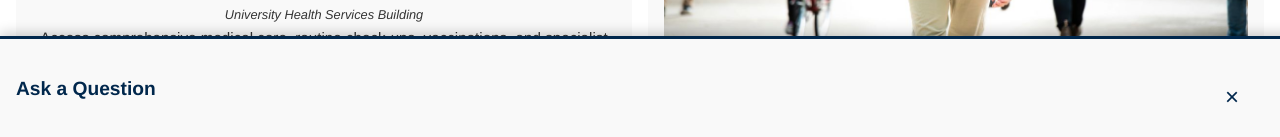
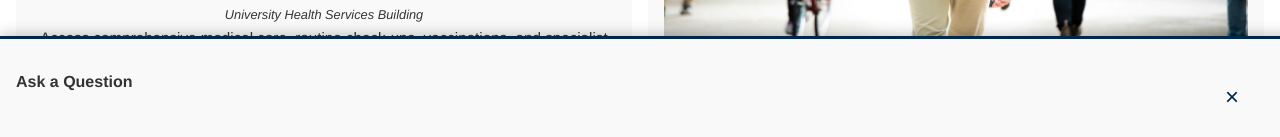
Before and after one commit to sandhya-sh/Client_Project_Tablet, a plain HTML site: page index.html in a window 1280 px wide. Shown: the part 941-1078 px from the top of the page. Drawn offline with Linux system fonts and the light colour scheme.

Commit message:
Add files via upload

```diff
--- a/index.html
+++ b/index.html
@@ -144,7 +144,7 @@
         </li>
       </ul>
     </section>
-  </main>
+
   <section class="bulb">
   <div class="bulb-container">
     <button class="bulb-icon" id="bulbIcon">
@@ -162,7 +162,7 @@
   <!-- Slide-Up Panel -->
   <div class="slide-panel" id="slidePanel">
     <div class="panel-header">
-      <h2>Ask a Question</h2>
+      <h3>Ask a Question</h3>
       <button id="closePanelBtn" aria-label="Close panel">&times;</button>
     </div>
     <div class="panel-content">
@@ -177,6 +177,7 @@
     </div>
   </div>
 </section>
+</main>
   <footer>
     <p>
       MSI Academic Advising |
```
